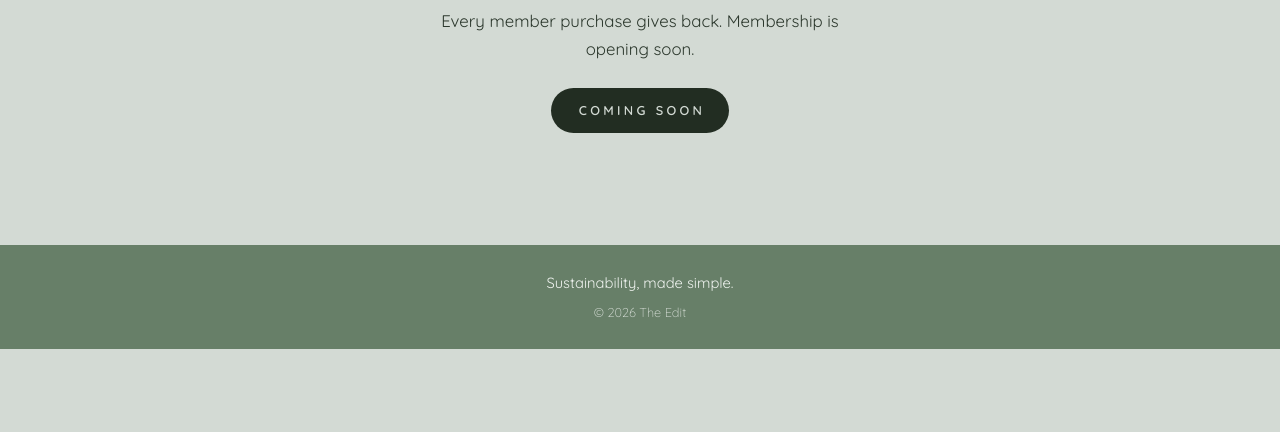
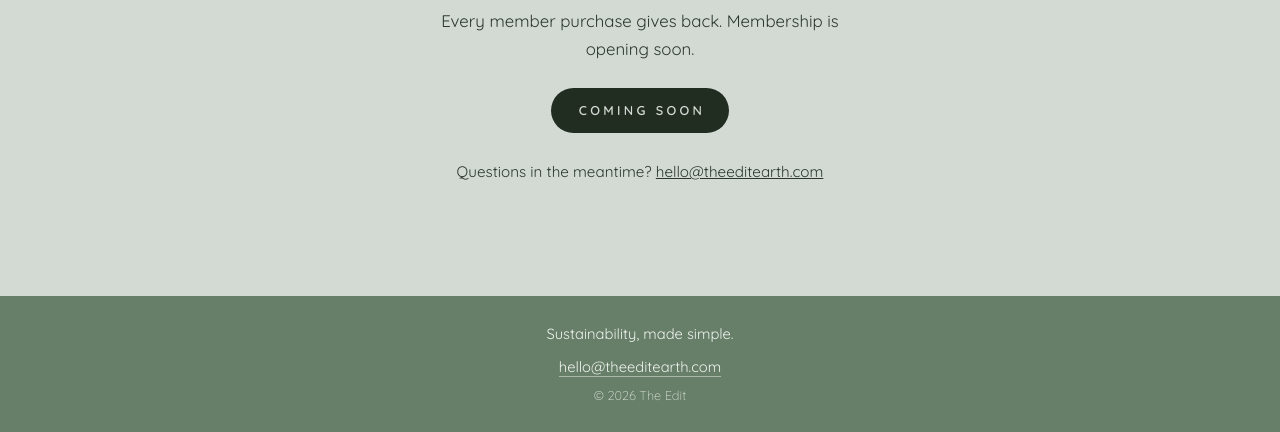
Before and after one commit to OBXHoneybadger/theeditearth, a plain HTML site: page index.html in a window 1280 px wide. Shown: the part 5843-6275 px from the top of the page. Before the commit the page ends 6192 px from the top, so only its background shows below. Drawn offline with nearby package versions, Linux system fonts and the light colour scheme.

Commit message:
Add contact address
Co-Authored-By: Claude Fable 5.2 <noreply@anthropic.com>
Claude-Session: https://claude.ai/code/session_01BWeFmVyaP1m6wcb2STqMdW

```diff
--- a/index.html
+++ b/index.html
@@ -195,6 +195,9 @@
 
   footer { background: var(--sage); color: var(--cream); text-align: center; padding: 26px 24px; font-size: 0.92rem; }
   footer p { margin: 0; }
+  footer .contact { margin-top: 8px; }
+  footer .contact a { text-decoration: none; border-bottom: 1px solid rgba(238,242,238,.5); }
+  .join p.reach { margin: 26px auto 0; font-size: 0.95rem; }
   footer .small { margin-top: 6px; font-size: 0.8rem; font-weight: 300; opacity: 0.85; }
 </style>
 </head>
@@ -326,6 +329,7 @@
       <div class="mark-lg">The Edit</div>
       <p>Every member purchase gives back. Membership is opening soon.</p>
       <span class="pill">Coming soon</span>
+      <p class="reach">Questions in the meantime? <a href="mailto:hello@theeditearth.com">hello@theeditearth.com</a></p>
     </div>
   </section>
 
@@ -333,6 +337,7 @@
 
 <footer>
   <p>Sustainability, made simple.</p>
+  <p class="contact"><a href="mailto:hello@theeditearth.com">hello@theeditearth.com</a></p>
   <p class="small">&copy; 2026 The Edit</p>
 </footer>
 
```
